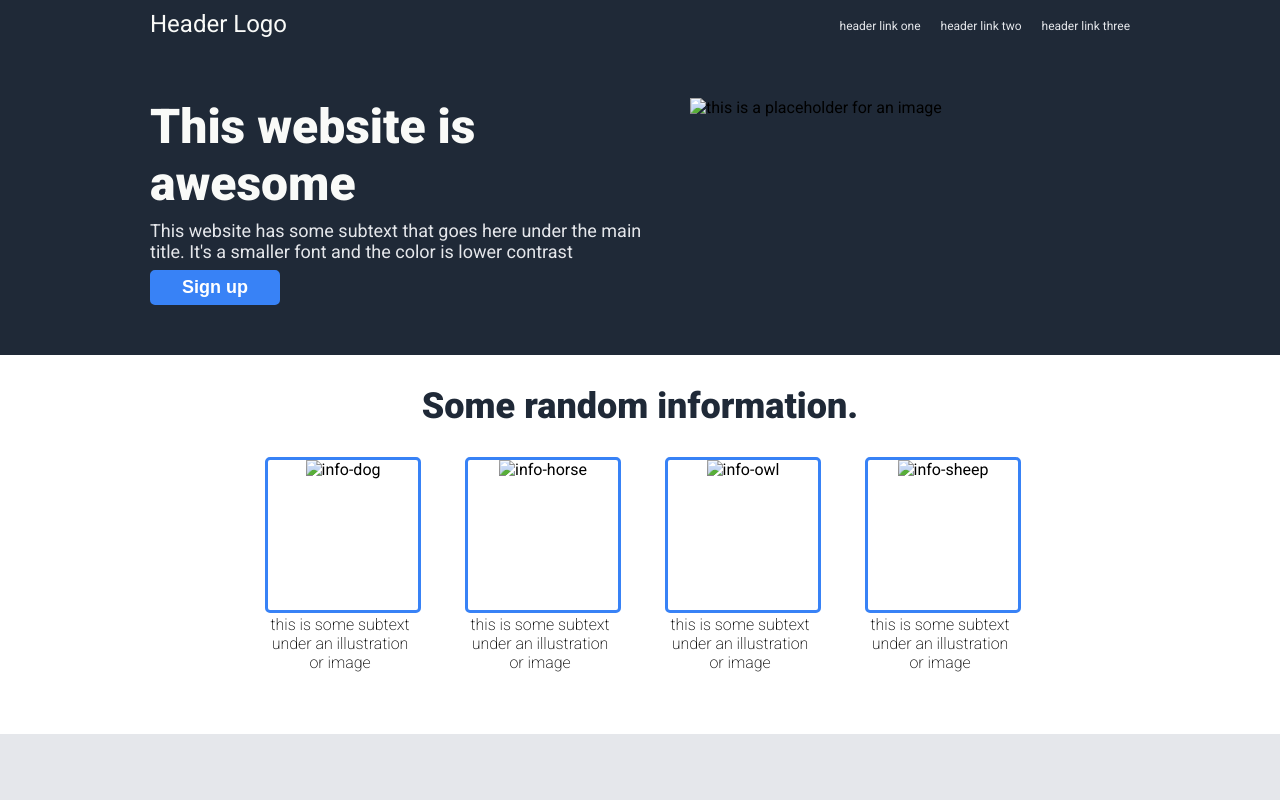
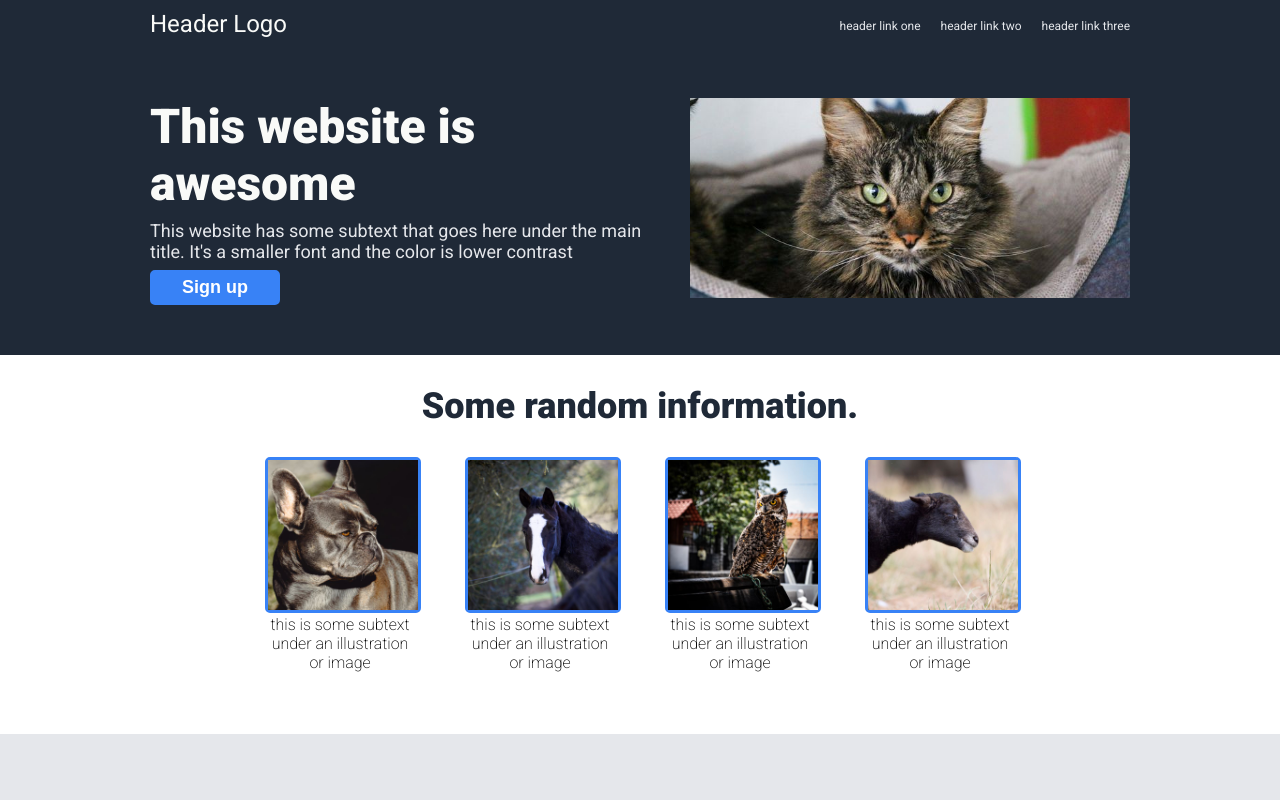
Before and after one commit to panoke/odin-landingpage, a plain HTML site: page index.html in a window 1280 px wide. Shown: the top 800 px of the page. Drawn offline with Linux system fonts and the light colour scheme; the site is published under a folder, as on GitHub Pages, so addresses that start at the root find nothing.

Commit message:
Remove hard code start of images URLs

```diff
--- a/index.html
+++ b/index.html
@@ -27,26 +27,26 @@
                     <button class="blue-border">Sign up</button>
                 </div>
                 <div class="right">
-                    <img src="/images/banner-cat.jpg" alt="this is a placeholder for an image">
+                    <img src="images/banner-cat.jpg" alt="this is a placeholder for an image">
                 </div>
             </div>
             <div class="information">
                 <div class="info-title">Some random information.</div>
                 <div class="cards">
                     <div class="card">
-                        <div class="box"><img src="/images/info-dog.jpg" alt="info-dog"></div>
+                        <div class="box"><img src="images/info-dog.jpg" alt="info-dog"></div>
                         <div class="description">this is some subtext under an illustration or image</div>
                     </div>
                     <div class="card">
-                        <div class="box"><img src="/images/info-horse.jpg" alt="info-horse"></div>
+                        <div class="box"><img src="images/info-horse.jpg" alt="info-horse"></div>
                         <div class="description">this is some subtext under an illustration or image</div>
                     </div>
                     <div class="card">
-                        <div class="box"><img src="/images/info-owl.jpg" alt="info-owl"></div>
+                        <div class="box"><img src="images/info-owl.jpg" alt="info-owl"></div>
                         <div class="description">this is some subtext under an illustration or image</div>
                     </div>
                     <div class="card">
-                        <div class="box"><img src="/images/info-sheep.jpg" alt="info-sheep"></div>
+                        <div class="box"><img src="images/info-sheep.jpg" alt="info-sheep"></div>
                         <div class="description">this is some subtext under an illustration or image</div>
                     </div>
                 </div>
```
